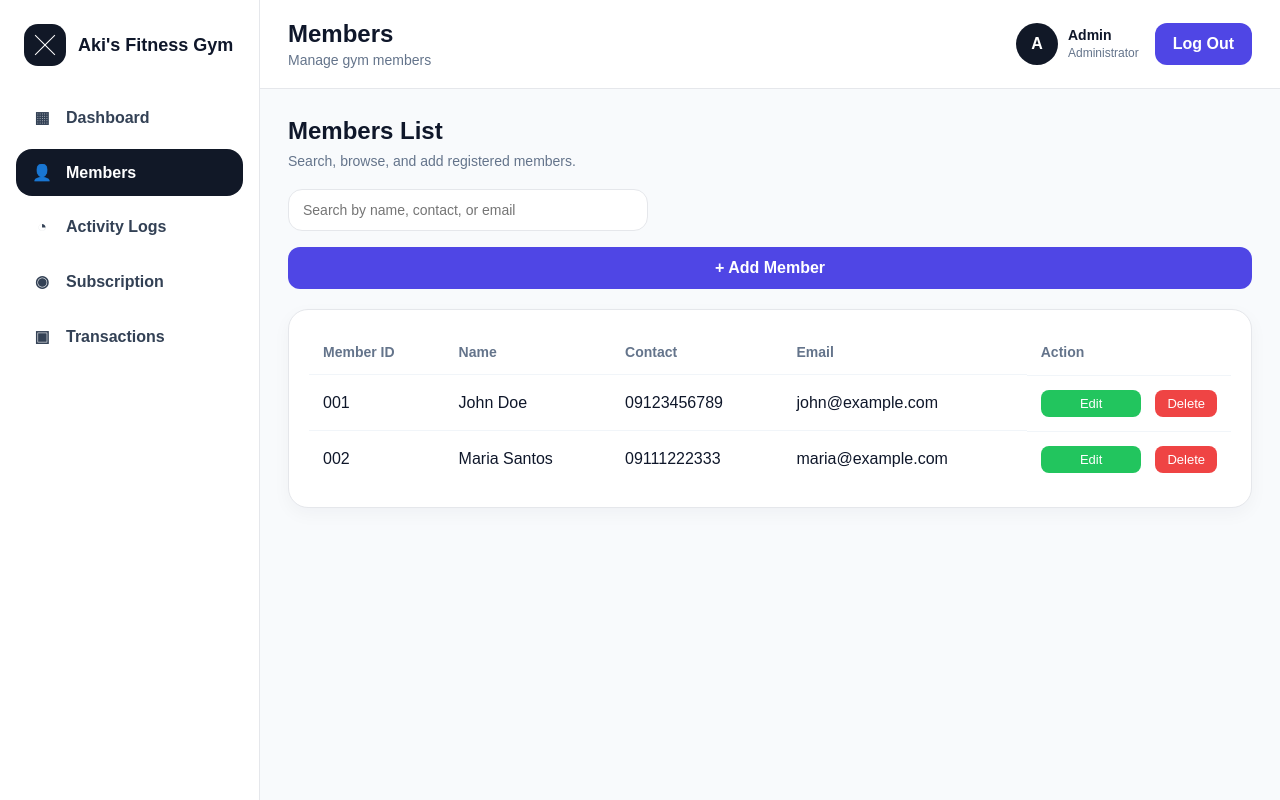
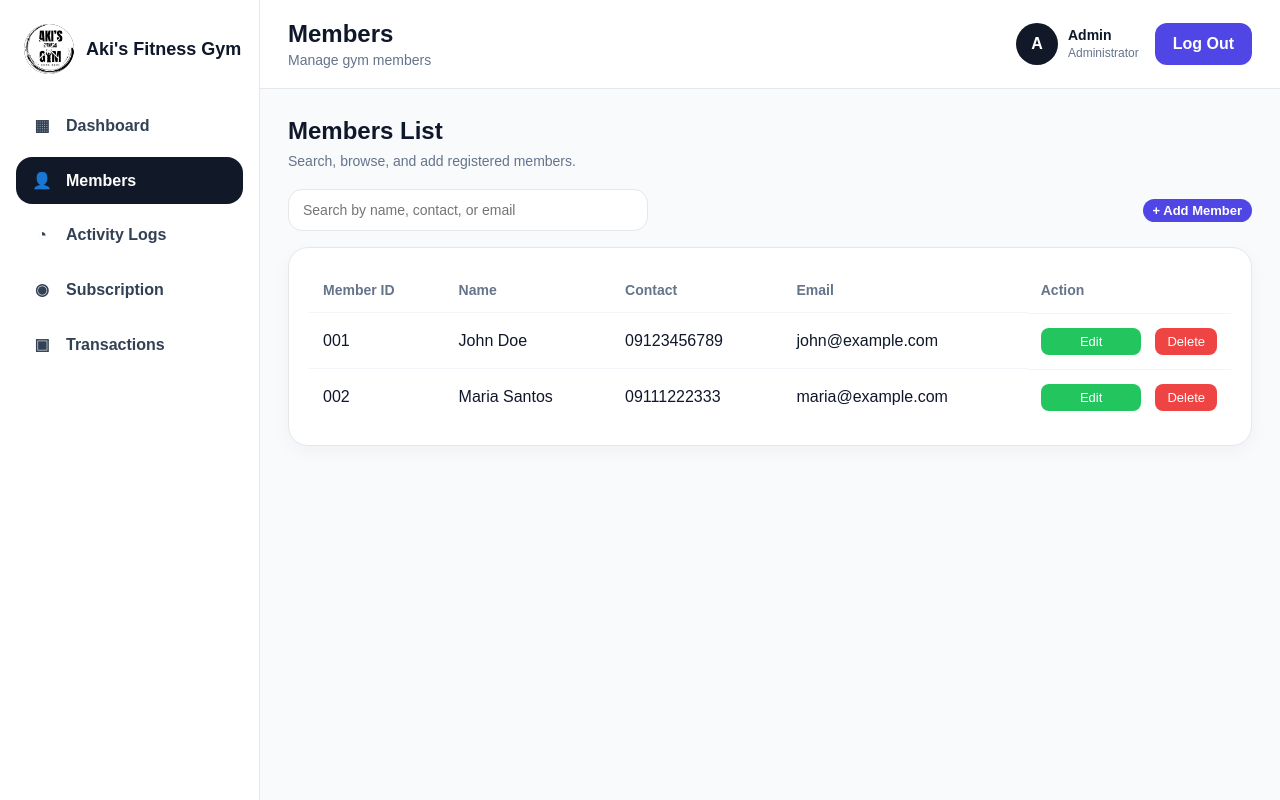
Before and after one commit to Carl-doc/akisgym, a PHP site: page /pages/members.php in a window 1280 px wide. Run offline with PHP 8.4, Linux system fonts and the light colour scheme; data comes from the database, SQL or seed files in the repository.

Commit message:
updated logo and add buttons

```diff
--- a/assets/css/style.css
+++ b/assets/css/style.css
@@ -717,3 +717,19 @@ input:focus::placeholder {
   color: transparent;
 
 }
+
+.saas-brand-logo{
+    width:50px;
+    height:50px;
+    border-radius:50%;
+    overflow:hidden;
+    display:flex;
+    align-items:center;
+    justify-content:center;
+}
+
+.saas-brand-logo img{
+    width:150%;
+    height:150%;
+    object-fit:cover;
+}
--- a/pages/dashboard.php
+++ b/pages/dashboard.php
@@ -12,7 +12,9 @@
 
     <aside class="saas-sidebar" id="sidebar">
         <div class="saas-brand">
-            <div class="saas-brand-logo"></div>
+            <div class="saas-brand-logo">
+    <img src="../assets/logo/logo.png" alt="Gym Logo">
+</div>
             <div class="saas-brand-text">Aki's Fitness Gym</div>
         </div>
 
--- a/pages/logs.php
+++ b/pages/logs.php
@@ -64,7 +64,9 @@ background:#f8fafc;
 <aside class="saas-sidebar">
 
 <div class="saas-brand">
-<div class="saas-brand-logo"></div>
+<div class="saas-brand-logo">
+    <img src="../assets/logo/logo.png" alt="Gym Logo">
+</div>
 <div class="saas-brand-text">Aki's Fitness Gym</div>
 </div>
 
--- a/pages/members.php
+++ b/pages/members.php
@@ -231,7 +231,9 @@ $members = mysqli_query($conn, "SELECT * FROM tbl_member ORDER BY member_id ASC"
 
     <aside class="saas-sidebar">
         <div class="saas-brand">
-            <div class="saas-brand-logo"></div>
+            <div class="saas-brand-logo">
+    <img src="../assets/logo/logo.png" alt="Gym Logo">
+</div>
             <div class="saas-brand-text">Aki's Fitness Gym</div>
         </div>
 
@@ -297,12 +299,12 @@ $members = mysqli_query($conn, "SELECT * FROM tbl_member ORDER BY member_id ASC"
                 <div class="members-search">
                     <input type="text" id="memberSearch" placeholder="Search by name, contact, or email">
                 </div>
-
-                <button class="add-member-btn" id="openModalBtn">+ Add Member</button>
+<div style="text-align: right;">
+    <button class="add-member-btn" id="openModalBtn" style="padding: 4px 10px; font-size: 13px;">+ Add Member</button>
 </div>
 
-            <div class="members-table">
-                <table id="membersTable">
+            <div class="members-table" style="width: 100%;">
+    <table id="membersTable" style="width: 100%;">
         <thead>
             <tr>
                 <th>Member ID</th>
@@ -333,10 +335,6 @@ $members = mysqli_query($conn, "SELECT * FROM tbl_member ORDER BY member_id ASC"
             <?php endwhile; ?>
         </tbody>
     </table>
-            </div>
-
-        </main>
-    </div>
 </div>
 
 <div class="modal-overlay" id="memberModal">
```
Also changed, not shown: pages/subscription.php (+9 -4 lines). Lines whose indentation alone changed are shown as unchanged.
